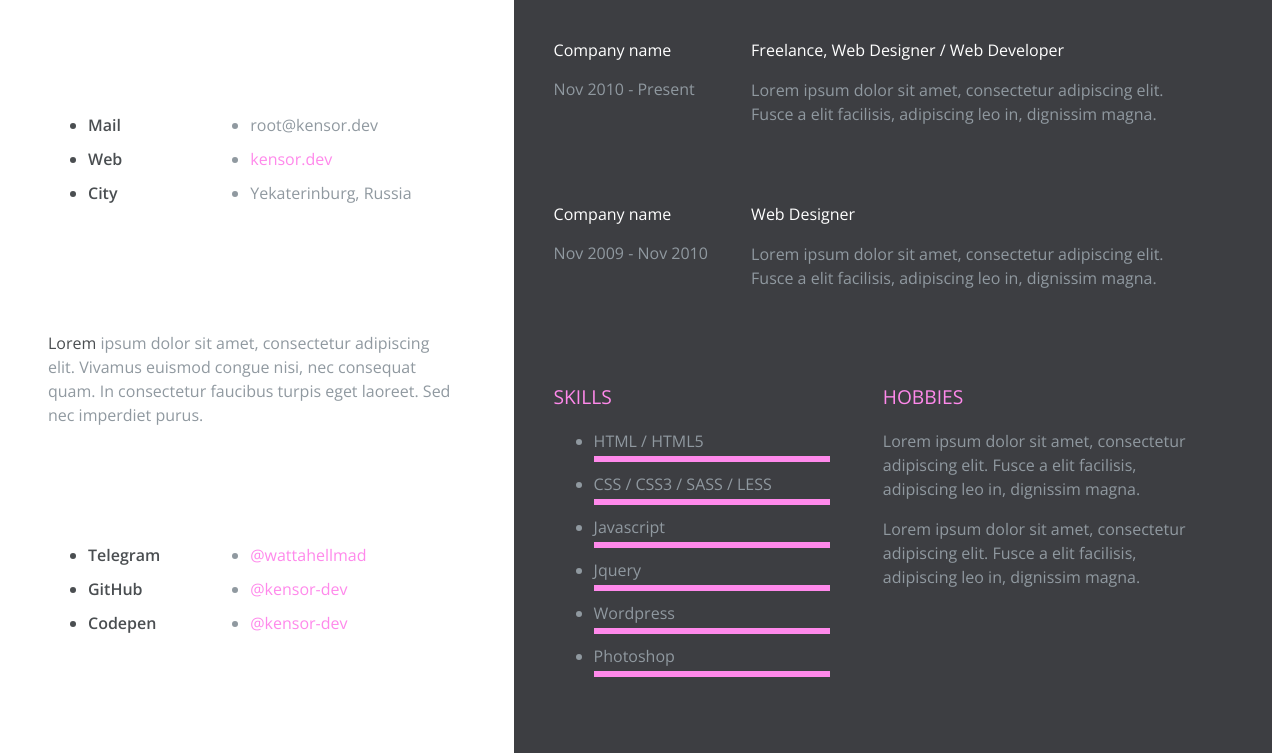
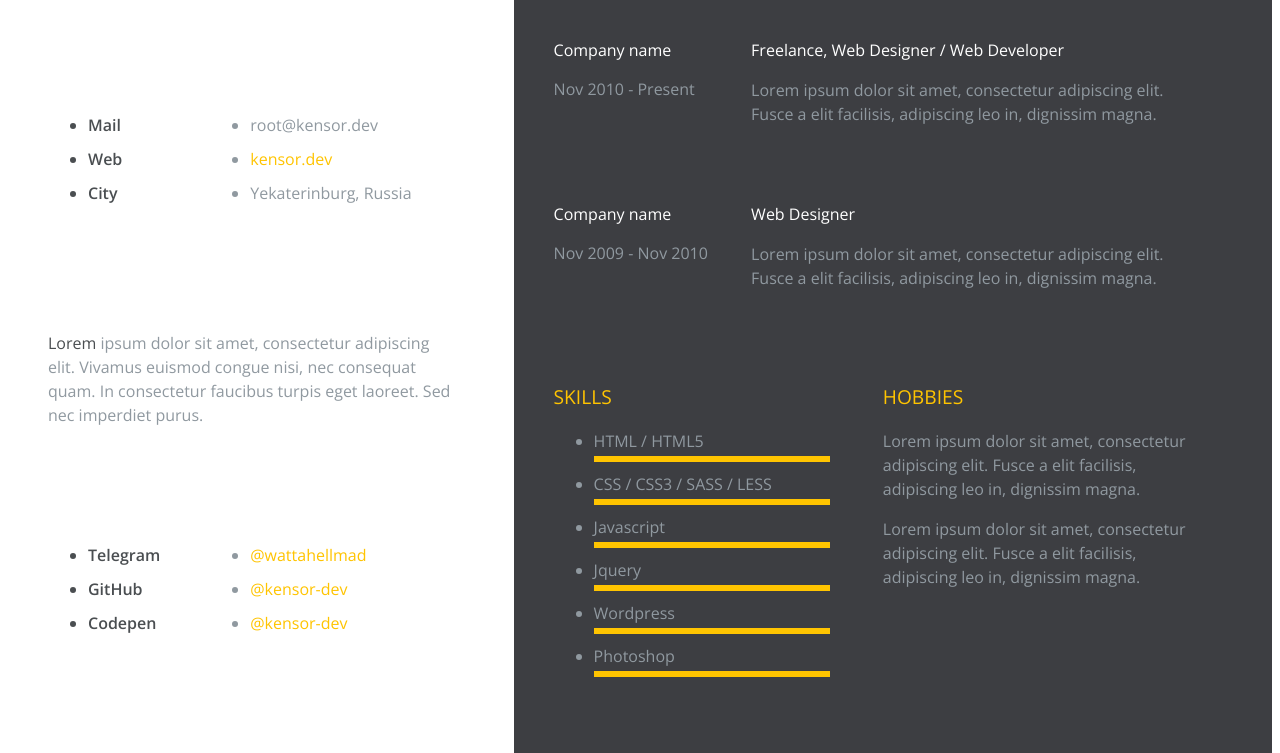
Before and after one commit to kensor-dev/resume, a website: page src/index.html in a window 1280 px wide. Shown: the part 257-1010 px from the top of the page. Drawn offline with nearby package versions, Linux system fonts and the light colour scheme; files that its build step writes are made by us from their sources.

Commit message:
Update link color in style.scss from #ff89eb to #ffc400 for improved design consistency; add new entry to .gitignore

```diff
--- a/src/style.scss
+++ b/src/style.scss
@@ -5,7 +5,7 @@ $profileBg:#fff;
 $skillsBg:#3d3e42;
 $profileColor:#9099a0;
 $skillsColor:#9099a0;
-$linkColor:#ff89eb;
+$linkColor:#ffc400;
 $boldColor:#4a4e51;
 $time:0.6s;
 
```
Also changed, not shown: 1 other file.
